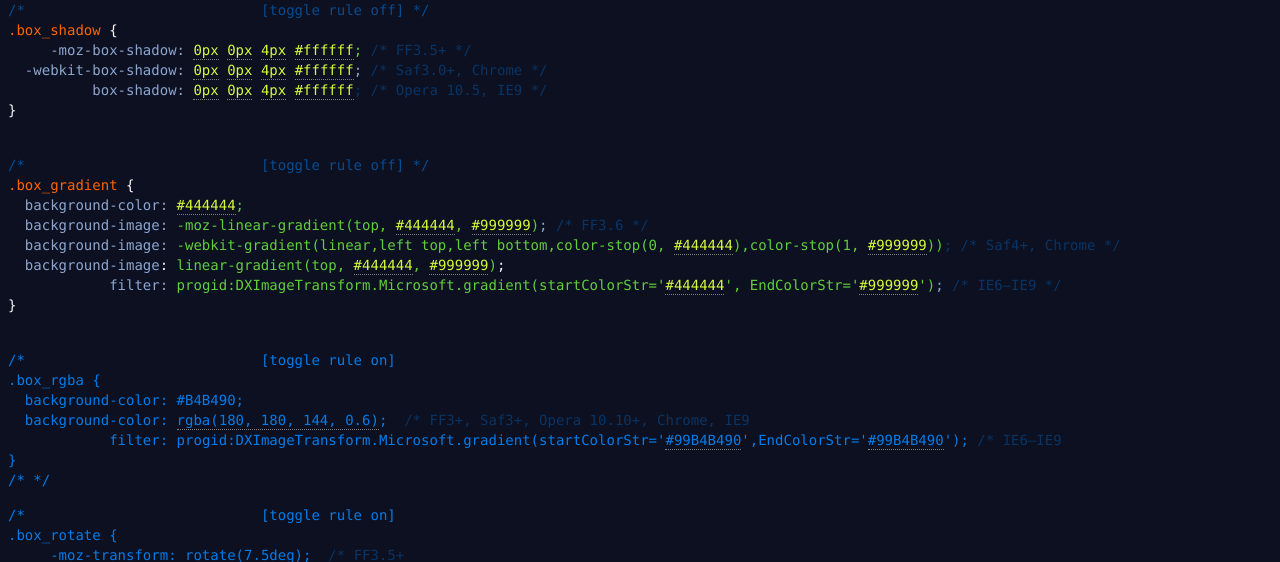
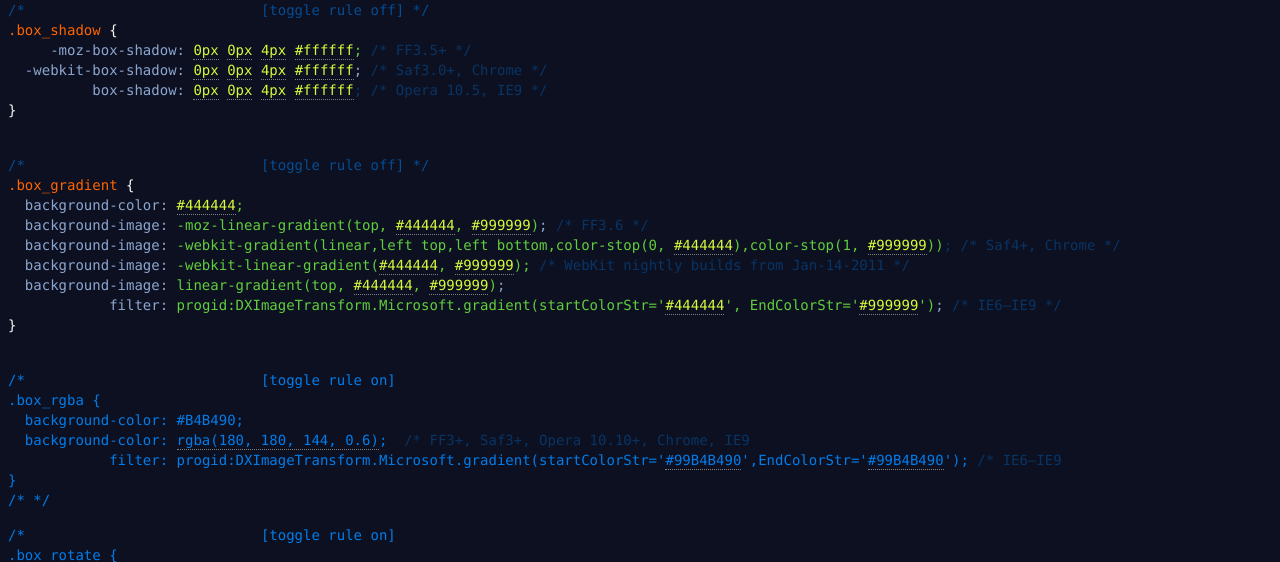
Before and after one commit to paulirish/css3please, a PHP site: page / in a window 1280 px wide. Shown: the part 403-965 px from the top of the page. Run offline with PHP 8.4, Linux system fonts and the light colour scheme.

Commit message:
add new webkit gradient syntax

```diff
--- a/css/light.css
+++ b/css/light.css
@@ -2,6 +2,7 @@ body {
 	background-color: #eeeeee;
 	background-image: -moz-linear-gradient(top, #eeeeee, #ffffff);
 	background-image: -webkit-gradient(linear,left top,left bottom,color-stop(0, #eeeeee),color-stop(1, #ffffff));
+	background-image: -webkit-linear-gradient(#444444, #999999);
 	filter:  progid:DXImageTransform.Microsoft.gradient(startColorStr='#eeeeee', EndColorStr='#ffffff');
 	-ms-filter: "progid:DXImageTransform.Microsoft.gradient(startColorStr='#eeeeee', EndColorStr='#ffffff')";
 	color: #FF6400;
--- a/index.html
+++ b/index.html
@@ -87,6 +87,7 @@
   background-color: <b g="0" i="s2Hex">#444444</b>;
   background-image: -moz-linear-gradient(top, <b g="0" i="s2Hex">#444444</b>, <b g="1" i="s2Hex">#999999</b>); <span class="comment">/* FF3.6 <span class="endcomment">*/</span></span>
   background-image: -webkit-gradient(linear,left top,left bottom,color-stop(0, <b g="0" i="s2Hex">#444444</b>),color-stop(1, <b g="1" i="s2Hex">#999999</b>)); <span class="comment">/* Saf4+, Chrome <span class="endcomment">*/</span></span>
+  background-image: -webkit-linear-gradient(<b g="0" i="s2Hex">#444444</b>, <b g="1" i="s2Hex">#999999</b>); <span class="comment">/* WebKit nightly builds from Jan-14-2011 <span class="endcomment">*/</span></span>
   background-image: linear-gradient(top, <b g="0" i="s2Hex">#444444</b>, <b g="1" i="s2Hex">#999999</b>);</span>
             <span class="ie">filter: <span class="filter">progid:DXImageTransform.Microsoft.gradient(startColorStr='<b g="0" i="s2Hex">#444444</b>', EndColorStr='<b g="1" i="s2Hex">#999999</b>')</span>; <span class="comment">/* IE6–IE9 <span class="endcomment">*/</span></span></span>
 }</pre>
```
